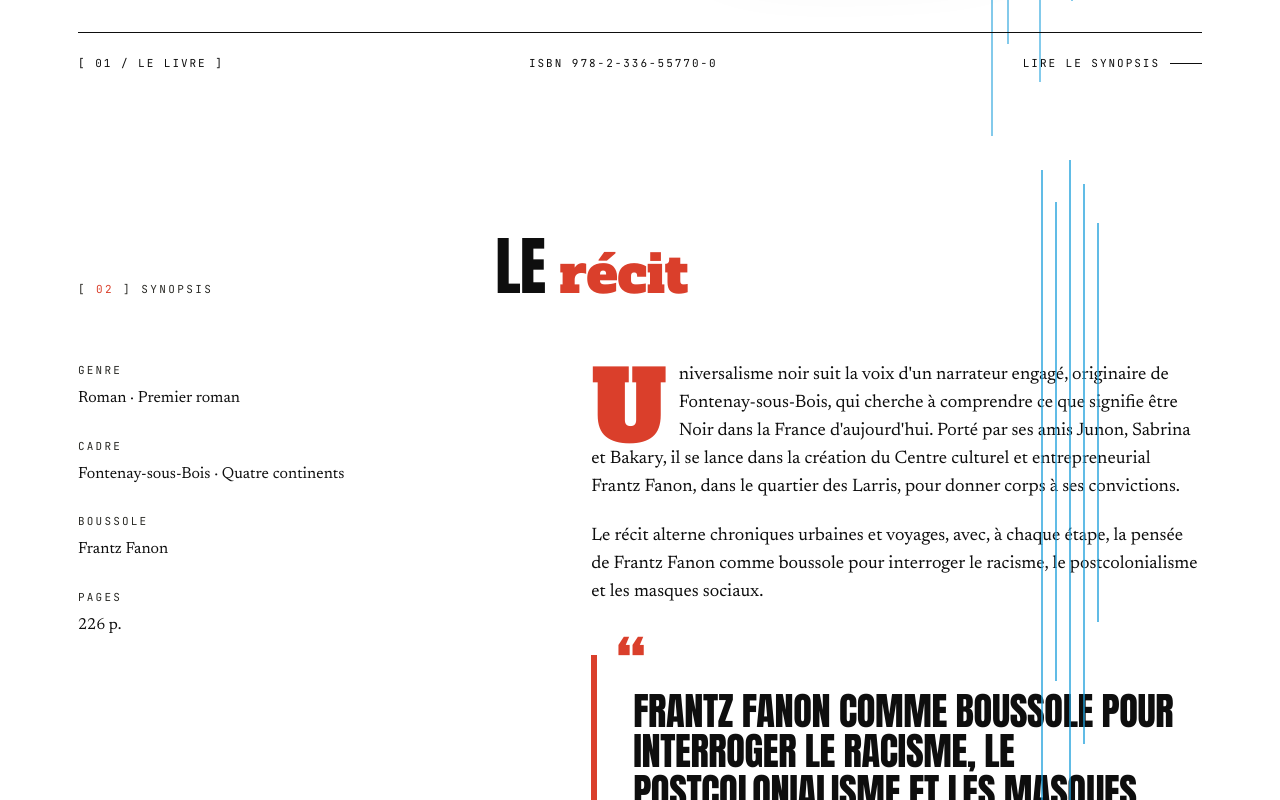
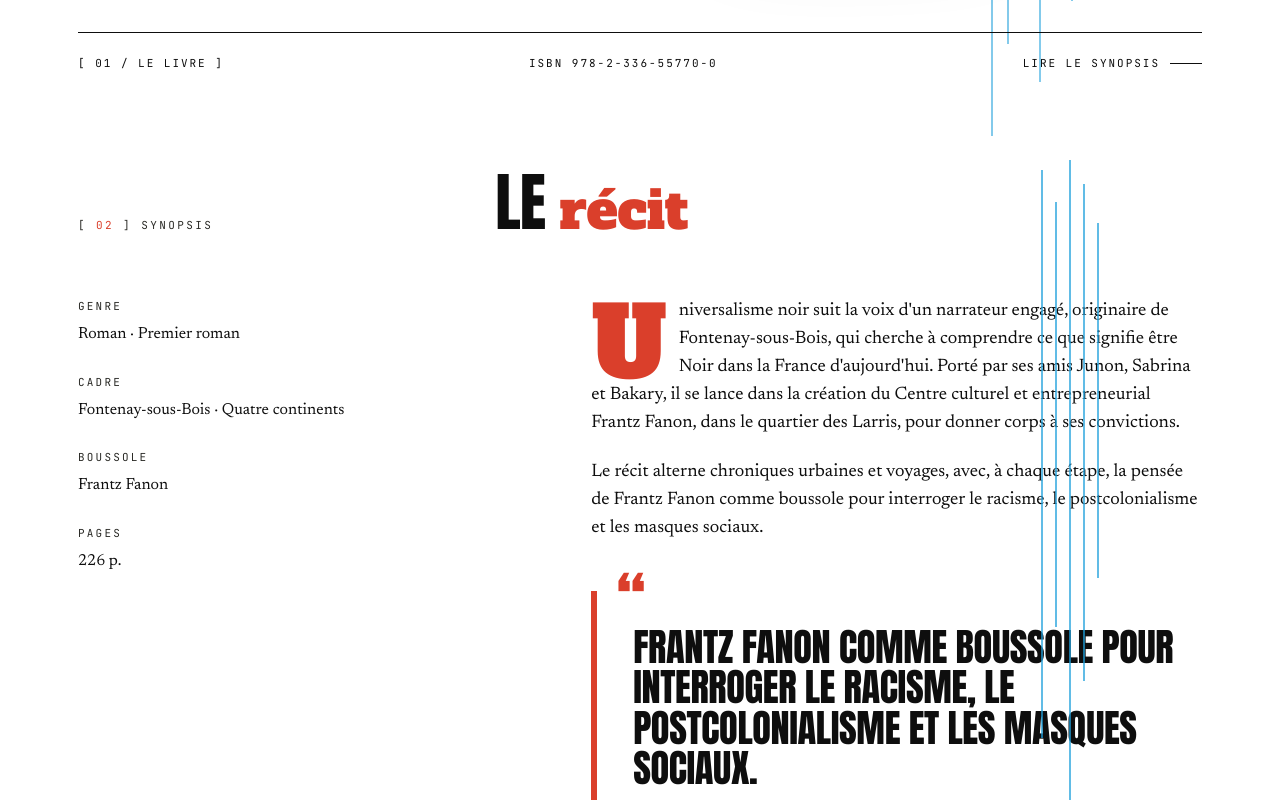
Before and after one commit to regirip-debug/universalisme-noir, a Next.js app: page / in a window 1280 px wide. Shown: the part 740-1540 px from the top of the page. Built offline with nearby package versions, Linux system fonts and the light colour scheme.

Commit message:
Adjust padding values for section and conf-hero

```diff
--- a/app/globals.css
+++ b/app/globals.css
@@ -524,7 +524,7 @@ button { font-family: inherit; cursor: pointer; }
    ============================================ */
 
 .section {
-  padding: clamp(60px, 8vw, 120px) var(--pad);
+  padding: clamp(24px, 3vw, 48px) var(--pad);
   position: relative;
 }
 
@@ -841,7 +841,7 @@ button { font-family: inherit; cursor: pointer; }
    ============================================ */
 
 .conf-hero {
-  padding: clamp(60px, 8vw, 120px) var(--pad) clamp(40px, 5vw, 80px);
+  padding: clamp(60px, 8vw, 120px) var(--pad) clamp(16px, 2vw, 30px);
   position: relative;
   overflow: hidden;
 }
```
